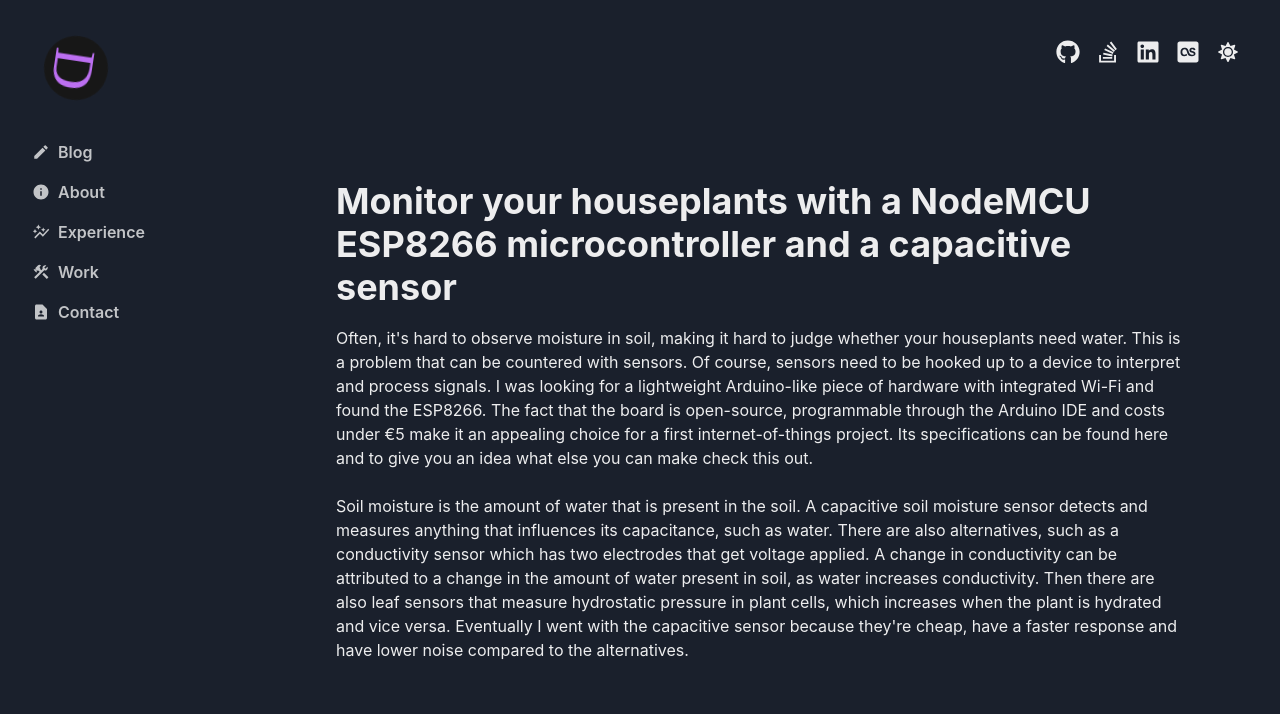
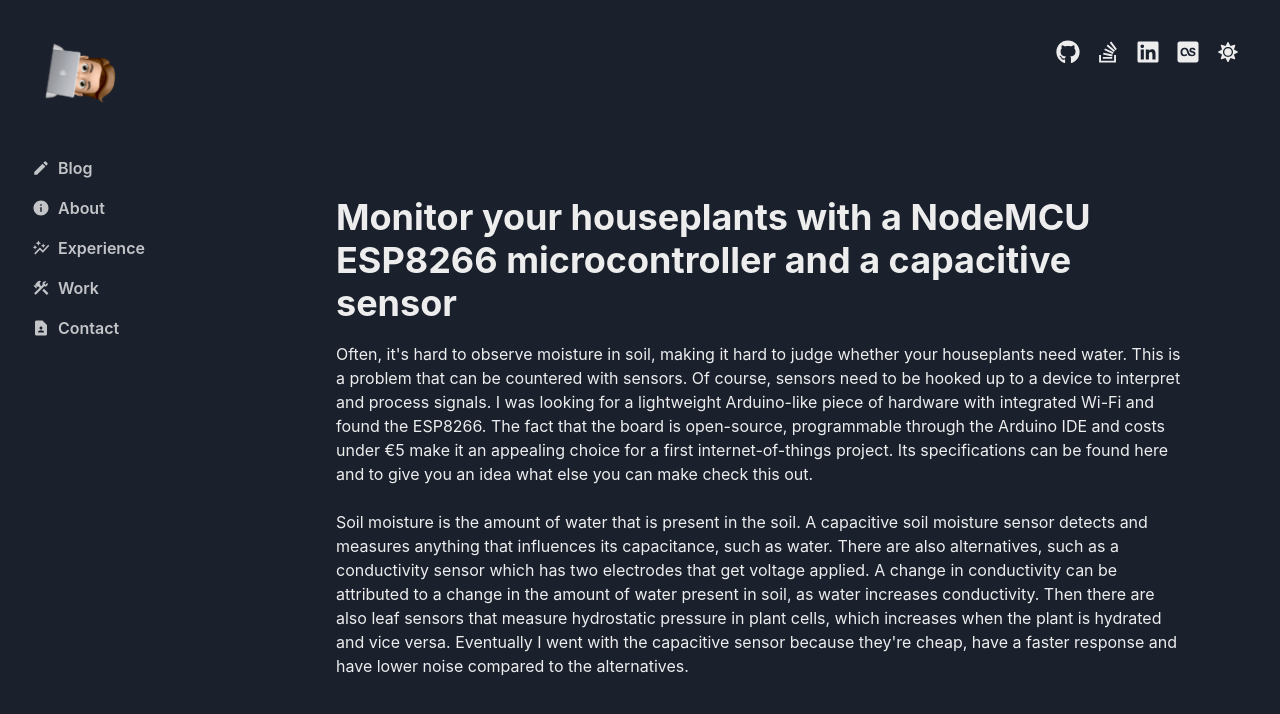
Before and after one commit to danielsteman/vite-blog, a React (Vite) app: page /blog/1 in a window 1280 px wide. Shown: the top 714 px of the page. Built offline with nearby package versions, Linux system fonts and the light colour scheme.

Commit message:
:lipstick: feat(logo): Updated logo
feat(logo): Updated logo

```diff
--- a/index.html
+++ b/index.html
@@ -2,7 +2,7 @@
 <html lang="en">
   <head>
     <meta charset="UTF-8" />
-    <link rel="icon" type="image/svg+xml" href="/vite.svg" />
+    <link rel="icon" href="/memoji.ico" />
     <meta name="viewport" content="width=device-width, initial-scale=1.0" />
     <title>Tech blog</title>
   </head>
--- a/src/components/Logo.tsx
+++ b/src/components/Logo.tsx
@@ -6,7 +6,7 @@
   forwardRef,
   usePrefersReducedMotion,
 } from '@chakra-ui/react';
-import logo from '../assets/logo.svg';
+import logo from '../assets/memoji.png';
 
 const spin = keyframes`
   from { transform: rotate(0deg); }
--- a/src/routes/Base.tsx
+++ b/src/routes/Base.tsx
@@ -44,7 +44,7 @@
             ) : null}
             <Link to="/">
               <Logo
-                h="8vmin"
+                h="10vmin"
                 pointerEvents="none"
               />
             </Link>
```
Also changed, not shown: src/assets/memoji.png (added), 1 other file (tests, documents, lock files or other folders).
